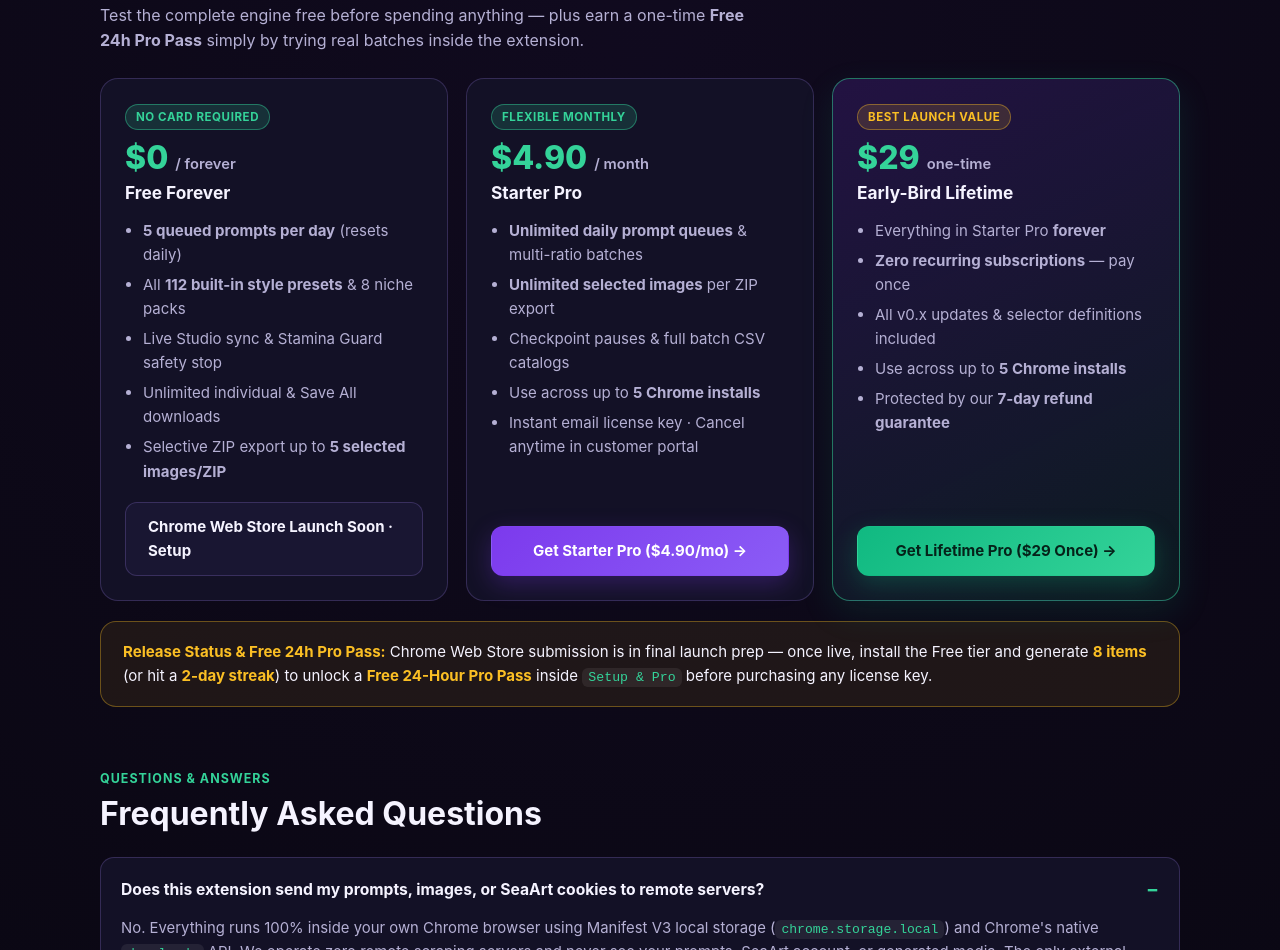
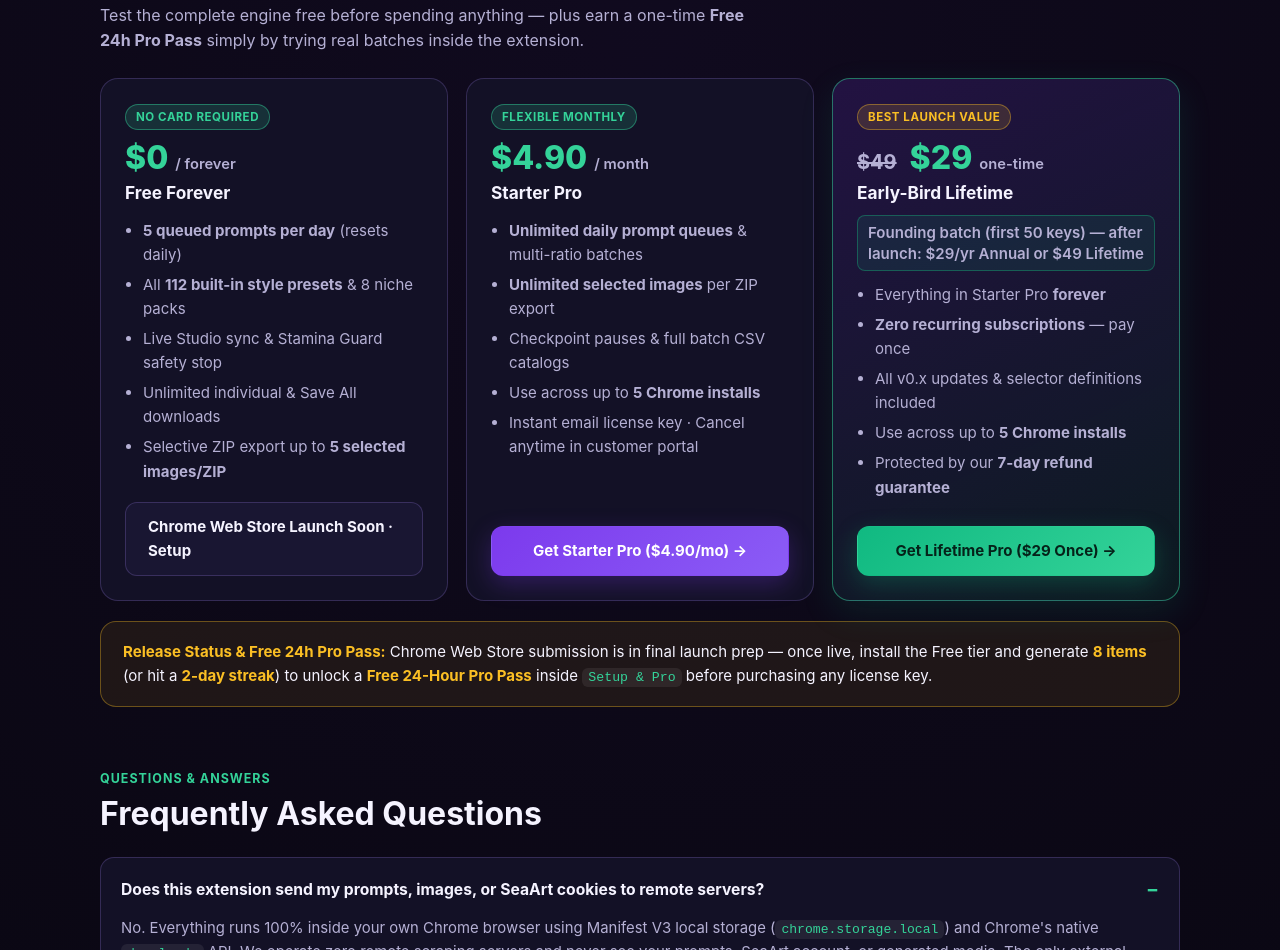
Before and after one commit to UniverxeLab/SeaArt-Studio-Queue-Pro, a plain HTML site: page index.html in a window 1280 px wide. Shown: the part 3253-4203 px from the top of the page. Drawn offline with Linux system fonts and the light colour scheme.

Commit message:
Add transparent founding batch pricing anchor ( -> )

```diff
--- a/index.html
+++ b/index.html
@@ -335,8 +335,9 @@
           <article class="card card-featured price-card">
             <div>
               <span class="plan-badge plan-badge-gold">Best Launch Value</span>
-              <div class="price">$29 <span>one-time</span></div>
+              <div class="price"><s class="price-strike">$49</s> $29 <span>one-time</span></div>
               <h3>Early-Bird Lifetime</h3>
+              <p class="price-batch-note">Founding batch (first 50 keys) &mdash; after launch: $29/yr Annual or $49 Lifetime</p>
               <ul>
                 <li>Everything in Starter Pro <strong>forever</strong></li>
                 <li><strong>Zero recurring subscriptions</strong> — pay once</li>
--- a/styles.css
+++ b/styles.css
@@ -446,9 +446,30 @@ section {
   margin-bottom: 4px;
 }
 
+.price s.price-strike {
+  font-size: 1.25rem;
+  font-weight: 700;
+  color: var(--muted);
+  text-decoration: line-through;
+  text-decoration-thickness: 2px;
+  margin-right: 6px;
+}
+
 .price span {
   font-size: 0.92rem;
   color: var(--muted);
+  font-weight: 600;
+}
+
+.price-batch-note {
+  margin: 0 0 12px;
+  padding: 6px 10px;
+  border-radius: 8px;
+  border: 1px solid rgba(20, 241, 149, 0.28);
+  background: rgba(20, 241, 149, 0.08);
+  font-size: 0.82rem;
+  line-height: 1.4;
+  color: #a7f3d0;
   font-weight: 600;
 }
 
```
